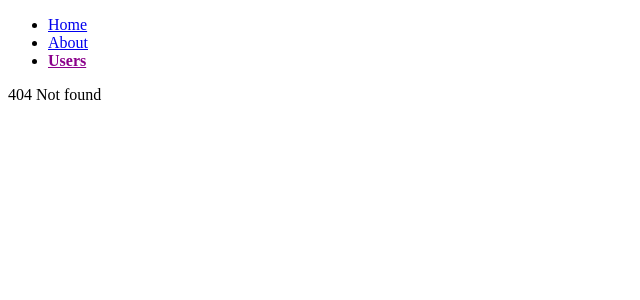
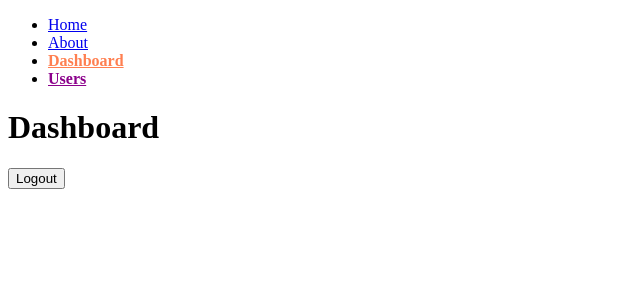
Before and after one commit to JuanSebastianGB/react-router, a React (Create React App) app: page /Dashboard in a window 1280 px wide. Before the commit this address had no page. Shown: the top 300 px of the page, without its empty margins (0-640 px from the left). Built offline with nearby package versions, Linux system fonts and the light colour scheme.

Commit message:
UPD: Using useNavigate

```diff
--- a/src/App.js
+++ b/src/App.js
@@ -5,6 +5,7 @@ import UsersPage from './pages/UsersPage';
 import NotFoundPage from './pages/NotFoundPage';
 import Navbar from './components/Navbar';
 import UserPage from './pages/UserPage';
+import Dashboard from './pages/Dashboard';
 
 export default function App() {
   return (
@@ -17,6 +18,7 @@ export default function App() {
         <Route path='/usuarios' element={<Navigate to='/users' />} />
         <Route path='/usuarios2' element={<Navigate replace to='/users' />} />
         <Route path='/users/:id' element={<UserPage />} />
+        <Route path='/Dashboard' element={<Dashboard></Dashboard>}></Route>
         <Route path='*' element={<NotFoundPage />} />
       </Routes>
     </Router>
--- a/src/components/Navbar.js
+++ b/src/components/Navbar.js
@@ -7,6 +7,7 @@ export default function Navbar() {
             <ul>
                 <li><NavLink className={({ isActive }) => isActive ? 'active' : ''} to='/'>Home</NavLink></li>
                 <li><NavLink to='/about'>About</NavLink></li>
+                <li><NavLink to='/Dashboard'>Dashboard</NavLink></li>
                 <li><NavLink className={({ isActive }) => isActive ? 'active' : 'NotActive'} to='/users'>Users</NavLink></li>
             </ul>
         </div>
--- /dev/null
+++ b/src/pages/Dashboard.js
@@ -0,0 +1,15 @@
+import { useNavigate } from "react-router-dom"
+export default function Dashboard() {
+    const navigate = useNavigate()
+    const handleClick = () => {
+        navigate('/');
+    }
+    return (
+        <div>
+            <h1>Dashboard</h1>
+            <button onClick={handleClick}>
+                Logout
+            </button>
+        </div>
+    )
+}
```
